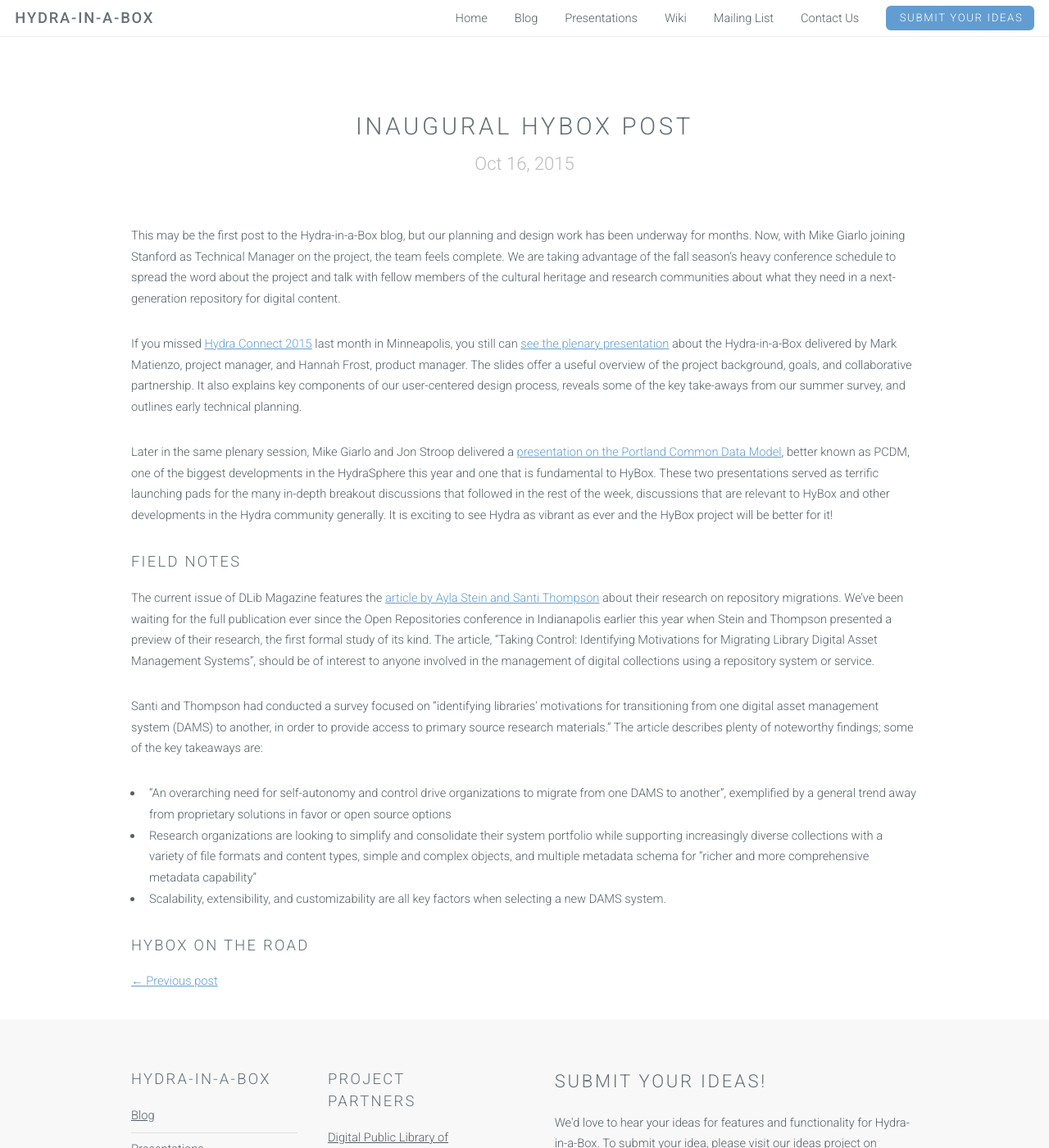
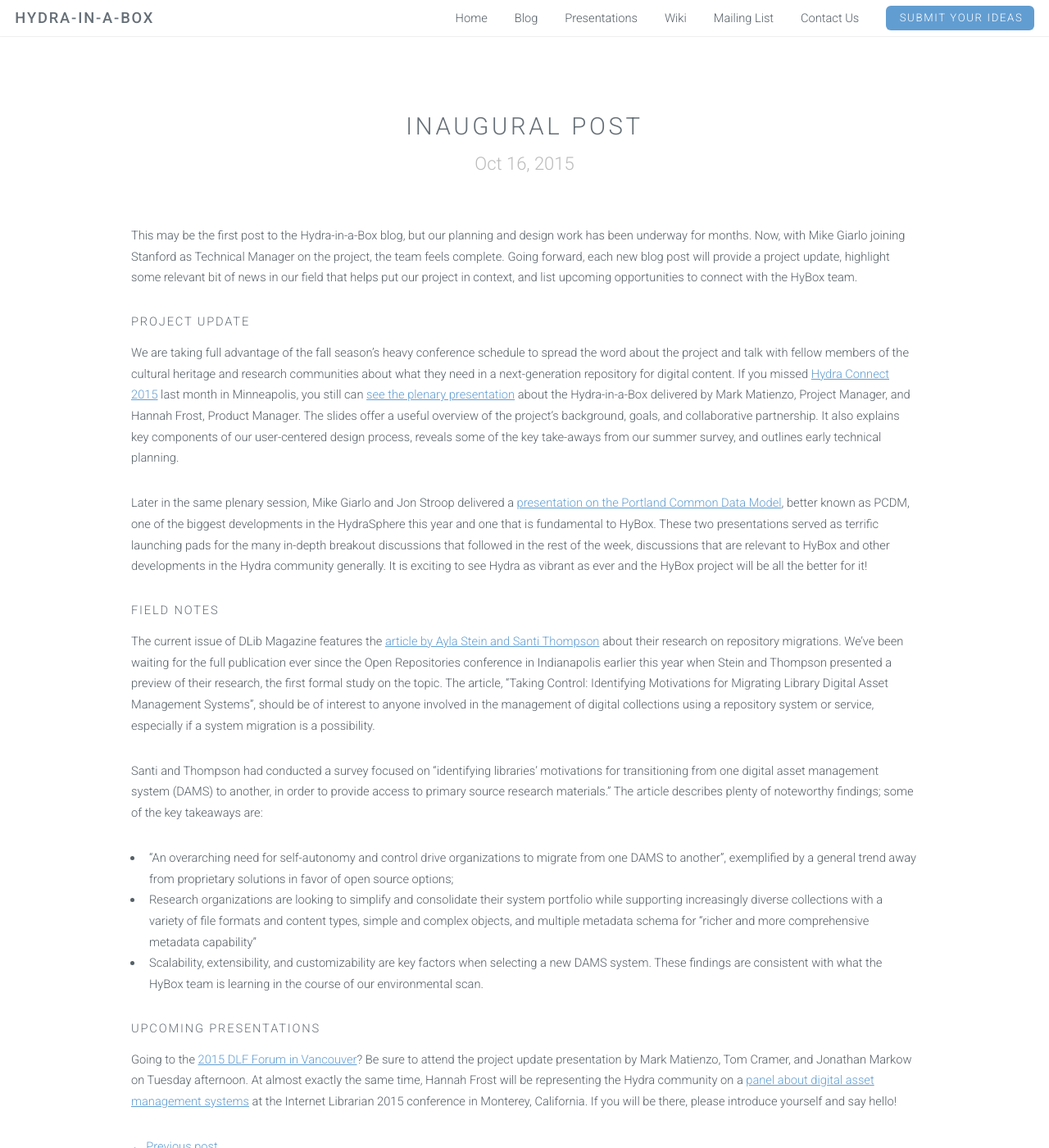
Before and after one commit to samvera-labs/hyku.github.io, a Jekyll site: the page built from _posts/2015-10-16-Inaugural-Post.markdown, in a window 1280 px wide and 1400 px high. Shown: the whole window at 82% size. Built offline with Jekyll 4.4.1, drawn with Linux system fonts in a browser that asks for light colours.

Commit message:
Update 2015-10-16-Inaugural-Post.markdown

```diff
--- a/_posts/2015-10-16-Inaugural-Post.markdown
+++ b/_posts/2015-10-16-Inaugural-Post.markdown
@@ -1,21 +1,23 @@
 ---
 layout: post
-title: Inaugural HyBox Post
+title: Inaugural Post
 ---
 
-This may be the first post to the Hydra-in-a-Box blog, but our planning and design work has been underway for months.  Now, with Mike Giarlo joining Stanford as Technical Manager on the project, the team feels complete. We are taking advantage of the fall season’s heavy conference schedule to spread the word about the project and talk with fellow members of the cultural heritage and research communities about what they need in a next-generation repository for digital content.
+This may be the first post to the Hydra-in-a-Box blog, but our planning and design work has been underway for months.  Now, with Mike Giarlo joining Stanford as Technical Manager on the project, the team feels complete. Going forward, each new blog post will provide a project update, highlight some relevant bit of news in our field that helps put our project in context, and list upcoming opportunities to connect with the HyBox team.
 
-If you missed [Hydra Connect 2015](https://wiki.duraspace.org/display/hydra/Hydra+Connect+2015) last month in Minneapolis, you still can [see the plenary presentation](https://docs.google.com/presentation/d/1hnymPvieYeRwdY9mjCFaUXALIRwUQol17og4kdVabWo/edit?usp=sharing) about the Hydra-in-a-Box delivered by Mark Matienzo, project manager, and Hannah Frost, product manager. The slides offer a useful overview of the project background, goals, and collaborative partnership. It also explains key components of our user-centered design process, reveals some of the key take-aways from our summer survey, and outlines early technical planning.
+#### Project Update
+We are taking full advantage of the fall season’s heavy conference schedule to spread the word about the project and talk with fellow members of the cultural heritage and research communities about what they need in a next-generation repository for digital content. If you missed [Hydra Connect 2015](https://wiki.duraspace.org/display/hydra/Hydra+Connect+2015) last month in Minneapolis, you still can [see the plenary presentation](https://docs.google.com/presentation/d/ 1hnymPvieYeRwdY9mjCFaUXALIRwUQol17og4kdVabWo/edit?usp=sharing) about the Hydra-in-a-Box delivered by Mark Matienzo, Project Manager, and Hannah Frost, Product Manager. The slides offer a useful overview of the project's background, goals, and collaborative partnership. It also explains key components of our user-centered design process, reveals some of the key take-aways from our summer survey, and outlines early technical planning.
 
-Later in the same plenary session, Mike Giarlo and Jon Stroop delivered a [presentation on the Portland Common Data Model](http://www.slideshare.net/jpstroop/a-more-worthwhile-sufia-now-with-pcdm), better known as PCDM, one of the biggest developments in the HydraSphere this year and one that is fundamental to HyBox. These two presentations served as terrific launching pads for the many in-depth breakout discussions that followed in the rest of the week, discussions that are relevant to HyBox and other developments in the Hydra community generally. It is exciting to see Hydra as vibrant as ever and the HyBox project will be better for it!
+Later in the same plenary session, Mike Giarlo and Jon Stroop delivered a [presentation on the Portland Common Data Model](http://www.slideshare.net/jpstroop/a-more-worthwhile-sufia-now- with-pcdm), better known as PCDM, one of the biggest developments in the HydraSphere this year and one that is fundamental to HyBox. These two presentations served as terrific launching pads for the many in-depth breakout discussions that followed in the rest of the week, discussions that are relevant to HyBox and other developments in the Hydra community generally. It is exciting to see Hydra as vibrant as ever and the HyBox project will be all the better for it!
 
-### Field Notes
-The current issue of DLib Magazine features the [article by Ayla Stein and Santi Thompson](http://www.dlib.org/dlib/september15/stein/09stein.html) about their research on repository migrations.
-We’ve been waiting for the full publication ever since the Open Repositories conference in Indianapolis earlier this year when Stein and Thompson presented a preview of their research, the first formal study of its kind. The article, “Taking Control: Identifying Motivations for Migrating Library Digital Asset Management Systems”, should be of interest to anyone involved in the management of digital collections using a repository system or service.
+#### Field Notes
+The current issue of DLib Magazine features the [article by Ayla Stein and Santi Thompson](http://www.dlib.org/dlib/september15/stein/09stein.html) about their research on repository migrations. We’ve been waiting for the full publication ever since the Open Repositories conference in Indianapolis earlier this year when Stein and Thompson presented a preview of their research, the first formal study on the topic. The article, “Taking Control: Identifying Motivations for Migrating Library Digital Asset Management Systems”, should be of interest to anyone involved in the management of digital collections using a repository system or service, especially if a system migration is a possibility.
 
 Santi and Thompson had conducted a survey focused on “identifying libraries' motivations for transitioning from one digital asset management system (DAMS) to another, in order to provide access to primary source research materials." The article describes plenty of noteworthy findings; some of the key takeaways are:
--	“An overarching need for self-autonomy and control drive organizations to migrate from one DAMS to another”, exemplified by a general trend away from proprietary solutions in favor or open source options
--	Research organizations are looking to simplify and consolidate their system portfolio while supporting increasingly diverse collections with a variety of file formats and content types, simple and complex objects, and multiple metadata schema for “richer and more comprehensive metadata capability”
-- Scalability, extensibility, and customizability are all key factors when selecting a new DAMS system.
+- “An overarching need for self-autonomy and control drive organizations to migrate from one DAMS to another”, exemplified by a general trend away from proprietary solutions in favor of open source options;
+- Research organizations are looking to simplify and consolidate their system portfolio while supporting increasingly diverse collections with a variety of file formats and content types, simple and complex objects, and multiple metadata schema for “richer and more comprehensive metadata capability”
+- Scalability, extensibility, and customizability are key factors when selecting a new DAMS system.
+These findings are consistent with what the HyBox team is learning in the course of our environmental scan.
 
-### HyBox on the Road
+#### Upcoming Presentations
+Going to the [2015 DLF Forum in Vancouver](http://www.diglib.org/forums/2015forum/)? Be sure to attend the project update presentation by Mark Matienzo, Tom Cramer, and Jonathan Markow on Tuesday afternoon. At almost exactly the same time, Hannah Frost will be representing the Hydra community on a [panel about digital asset management systems](http://internet-librarian.infotoday.com/2015/Sessions/D203-Digital-Asset-Management-Systems-8879.aspx) at the Internet Librarian 2015 conference in Monterey, California. If you will be there, please introduce yourself and say hello!
```
